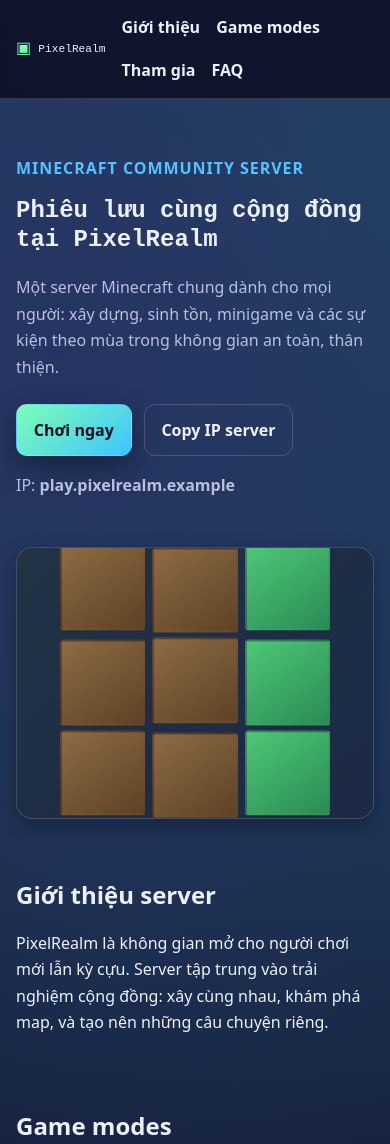
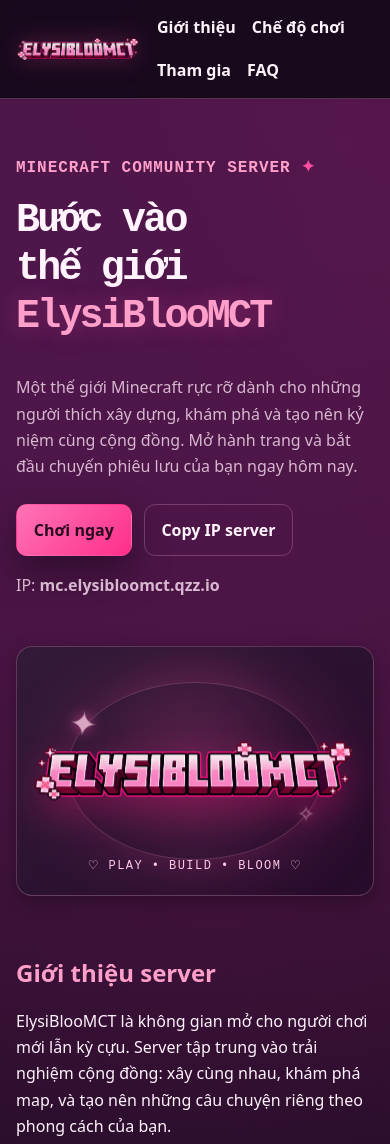
Before and after one commit to ElysiBlooMCT/ElyMCWebsite, a plain HTML site: page index.html in a window 390 px wide. Shown: the top 1144 px of the page. Drawn offline with Linux system fonts and the light colour scheme.

Commit message:
Refresh ElysiBlooMCT branding and theme
Co-authored-by: Copilot <223556219+Copilot@users.noreply.github.com>

```diff
--- a/index.html
+++ b/index.html
@@ -5,23 +5,27 @@
     <meta name="viewport" content="width=device-width, initial-scale=1.0" />
     <meta
       name="description"
-      content="Landing page giới thiệu server Minecraft cộng đồng với chế độ chơi đa dạng và hướng dẫn tham gia nhanh."
+      content="ElysiBlooMCT - server Minecraft cộng đồng với thế giới sinh tồn, phiêu lưu và những sự kiện ngập tràn sắc hồng."
     />
-    <title>PixelRealm - Minecraft Community Server</title>
+    <meta name="theme-color" content="#16091e" />
+    <title>ElysiBlooMCT | Minecraft Community Server</title>
     <link rel="stylesheet" href="./styles.css" />
   </head>
   <body>
     <a class="skip-link" href="#main-content">Bỏ qua đến nội dung chính</a>
     <header class="site-header" id="top">
       <div class="container nav-wrap">
-        <a href="#top" class="brand" aria-label="PixelRealm Home">
-          <span class="brand-mark" aria-hidden="true">▣</span>
-          <span>PixelRealm</span>
+        <a href="#top" class="brand" aria-label="ElysiBlooMCT trang chủ">
+          <img
+            class="brand-logo"
+            src="./RUIDbcf7c16b5ec74af484df331f7d2fbcb4.png"
+            alt="ElysiBlooMCT"
+          />
         </a>
         <nav aria-label="Điều hướng chính">
           <ul class="nav-links">
             <li><a href="#about">Giới thiệu</a></li>
-            <li><a href="#modes">Game modes</a></li>
+            <li><a href="#modes">Chế độ chơi</a></li>
             <li><a href="#join">Tham gia</a></li>
             <li><a href="#faq">FAQ</a></li>
           </ul>
@@ -33,12 +37,12 @@
       <section class="hero" aria-labelledby="hero-title">
         <div class="container hero-grid">
           <div>
-            <p class="eyebrow">Minecraft Community Server</p>
-            <h1 id="hero-title">Phiêu lưu cùng cộng đồng tại PixelRealm</h1>
+            <p class="eyebrow">Minecraft Community Server <span>✦</span></p>
+            <h1 id="hero-title">Bước vào thế giới <em>ElysiBlooMCT</em></h1>
             <p class="hero-text">
-              Một server Minecraft chung dành cho mọi người: xây dựng, sinh tồn,
-              minigame và các sự kiện theo mùa trong không gian an toàn, thân
-              thiện.
+              Một thế giới Minecraft rực rỡ dành cho những người thích xây dựng,
+              khám phá và tạo nên kỷ niệm cùng cộng đồng. Mở hành trang và bắt
+              đầu chuyến phiêu lưu của bạn ngay hôm nay.
             </p>
             <div class="hero-actions">
               <a class="btn btn-primary" href="#join">Chơi ngay</a>
@@ -47,15 +51,19 @@
               </button>
             </div>
             <p class="server-ip" aria-live="polite">
-              IP: <strong id="server-ip">play.pixelrealm.example</strong>
+              IP: <strong id="server-ip">mc.elysibloomct.qzz.io</strong>
               <span id="copy-status" role="status"></span>
             </p>
           </div>
-          <div class="hero-panel" aria-hidden="true">
-            <div class="pixel-stack">
-              <span></span><span></span><span></span><span></span><span></span>
-              <span></span><span></span><span></span><span></span>
-            </div>
+          <div class="hero-panel">
+            <div class="sparkle sparkle-one">✦</div>
+            <div class="sparkle sparkle-two">✧</div>
+            <img
+              class="hero-logo"
+              src="./RUIDbcf7c16b5ec74af484df331f7d2fbcb4.png"
+              alt="Logo ElysiBlooMCT"
+            />
+            <p class="hero-badge">♡ PLAY • BUILD • BLOOM ♡</p>
           </div>
         </div>
       </section>
@@ -64,26 +72,29 @@
         <div class="container">
           <h2 id="about-title">Giới thiệu server</h2>
           <p>
-            PixelRealm là không gian mở cho người chơi mới lẫn kỳ cựu. Server
+            ElysiBlooMCT là không gian mở cho người chơi mới lẫn kỳ cựu. Server
             tập trung vào trải nghiệm cộng đồng: xây cùng nhau, khám phá map,
-            và tạo nên những câu chuyện riêng.
+            và tạo nên những câu chuyện riêng theo phong cách của bạn.
           </p>
         </div>
       </section>
 
       <section class="section" id="modes" aria-labelledby="modes-title">
         <div class="container">
-          <h2 id="modes-title">Game modes</h2>
+          <h2 id="modes-title">Chế độ chơi</h2>
           <div class="card-grid">
             <article class="card">
+              <span class="card-icon" aria-hidden="true">♡</span>
               <h3>Survival Co-op</h3>
               <p>Sinh tồn, phát triển căn cứ và bảo vệ thành quả cùng bạn bè.</p>
             </article>
             <article class="card">
+              <span class="card-icon" aria-hidden="true">✦</span>
               <h3>Skyblock</h3>
               <p>Bắt đầu từ hòn đảo nhỏ, mở rộng tài nguyên và xây đế chế trên trời.</p>
             </article>
             <article class="card">
+              <span class="card-icon" aria-hidden="true">✧</span>
               <h3>Mini Games</h3>
               <p>Đua tốc độ, PvP vui vẻ, parkour và nhiều thử thách ngắn theo tuần.</p>
             </article>
@@ -105,24 +116,22 @@
 
       <section class="section" aria-labelledby="stats-title">
         <div class="container">
-          <h2 id="stats-title">Tình trạng cộng đồng (minh họa)</h2>
+          <h2 id="stats-title">Cộng đồng đang phát triển</h2>
           <div class="card-grid stats-grid">
             <article class="card stat">
-              <p class="stat-label">Online hiện tại</p>
-              <p class="stat-value">128+</p>
+              <p class="stat-label">Không khí</p>
+              <p class="stat-value">Chill</p>
             </article>
             <article class="card stat">
-              <p class="stat-label">Thành viên Discord</p>
-              <p class="stat-value">4.5K</p>
+              <p class="stat-label">Tinh thần</p>
+              <p class="stat-value">Friendly</p>
             </article>
             <article class="card stat">
-              <p class="stat-label">Uptime server</p>
-              <p class="stat-value">99.9%</p>
+              <p class="stat-label">Phiên bản</p>
+              <p class="stat-value">Java</p>
             </article>
           </div>
-          <p class="note">
-            * Dữ liệu trên là mock để minh họa giao diện khi chưa kết nối backend.
-          </p>
+          <p class="note">Website đang được cập nhật để mang đến trải nghiệm ElysiBlooMCT tốt hơn.</p>
         </div>
       </section>
 
@@ -132,7 +141,7 @@
           <ol class="steps">
             <li>Mở Minecraft Java Edition phiên bản tương thích.</li>
             <li>Chọn Multiplayer → Add Server.</li>
-            <li>Nhập tên tùy chọn và IP: <strong>play.pixelrealm.example</strong>.</li>
+            <li>Nhập tên tùy chọn và IP: <strong>mc.elysibloomct.qzz.io</strong>.</li>
             <li>Bấm Join Server, hoàn tất xác thực trong game và bắt đầu chơi.</li>
           </ol>
         </div>
@@ -144,7 +153,7 @@
           <div class="faq-list">
             <details>
               <summary>Server có miễn phí tham gia không?</summary>
-              <p>Có. Đây là server cộng đồng, miễn phí và ưu tiên trải nghiệm công bằng.</p>
+              <p>Có. ElysiBlooMCT là server cộng đồng, miễn phí và ưu tiên trải nghiệm công bằng.</p>
             </details>
             <details>
               <summary>Người mới có được hỗ trợ không?</summary>
@@ -161,7 +170,7 @@
 
     <footer class="site-footer">
       <div class="container footer-wrap">
-        <p>© <span id="year"></span> PixelRealm. Crafted for the Minecraft community.</p>
+        <p>© <span id="year"></span> ElysiBlooMCT. Crafted with pink magic.</p>
         <a href="#top">Lên đầu trang</a>
       </div>
     </footer>
--- a/styles.css
+++ b/styles.css
@@ -1,432 +1,127 @@
 :root {
-  --bg: #0c1025;
-  --bg-soft: #171c38;
-  --text: #edf1ff;
-  --muted: #b9c0de;
-  --primary: #75ffb0;
-  --accent: #56c2ff;
-  --card: rgba(255, 255, 255, 0.06);
-  --border: rgba(255, 255, 255, 0.16);
-  --shadow: 0 10px 28px rgba(0, 0, 0, 0.35);
+  --bg: #100817;
+  --bg-soft: #1b0b27;
+  --text: #fff3fc;
+  --muted: #d7b8d0;
+  --primary: #ff4fa3;
+  --primary-soft: #ff9fca;
+  --accent: #ffc9e5;
+  --card: rgba(255, 214, 240, 0.07);
+  --border: rgba(255, 174, 218, 0.25);
+  --shadow: 0 16px 38px rgba(4, 0, 13, 0.42);
 }
 
-* {
-  box-sizing: border-box;
-}
+* { box-sizing: border-box; }
 
-html,
-body {
-  margin: 0;
-  padding: 0;
-  min-height: 100%;
-}
-
-html {
-  scroll-behavior: smooth;
-}
+html, body { margin: 0; padding: 0; min-height: 100%; }
+html { scroll-behavior: smooth; }
 
 body {
   font-family: system-ui, -apple-system, "Segoe UI", sans-serif;
   background:
-    radial-gradient(circle at 15% 10%, #273463 0, rgba(39, 52, 99, 0) 42%),
-    radial-gradient(circle at 80% 5%, #1d5b68 0, rgba(29, 91, 104, 0) 35%),
+    radial-gradient(circle at 12% 8%, #4e164b 0, rgba(78, 22, 75, 0) 38%),
+    radial-gradient(circle at 88% 4%, #68184d 0, rgba(104, 24, 77, 0) 34%),
+    radial-gradient(circle at 50% 80%, #26102f 0, rgba(38, 16, 47, 0) 40%),
     var(--bg);
   color: var(--text);
   line-height: 1.65;
 }
 
-h1,
-h2,
-h3 {
-  line-height: 1.2;
-  margin-top: 0;
-}
-
-h1,
-.brand {
-  font-family: "Courier New", Courier, monospace;
-}
-
-a {
-  color: var(--primary);
-  text-decoration: none;
-}
+h1, h2, h3 { line-height: 1.2; margin-top: 0; }
+h1, .brand, .eyebrow, .hero-badge { font-family: "Courier New", Courier, monospace; }
+h2 { color: var(--primary-soft); }
+a { color: var(--primary-soft); text-decoration: none; }
 
 .skip-link {
-  position: absolute;
-  left: -9999px;
-  top: 0;
-  background: #fff;
-  color: #111;
-  padding: 0.65rem 0.8rem;
-  z-index: 1000;
+  position: absolute; left: -9999px; top: 0; background: #fff; color: #111;
+  padding: 0.65rem 0.8rem; z-index: 1000;
 }
-
-.skip-link:focus-visible {
-  left: 0.75rem;
-  top: 0.75rem;
-}
-
-.container {
-  width: min(1100px, calc(100% - 2rem));
-  margin: 0 auto;
-}
+.skip-link:focus-visible { left: 0.75rem; top: 0.75rem; }
+.container { width: min(1100px, calc(100% - 2rem)); margin: 0 auto; }
 
 .site-header {
-  position: sticky;
-  top: 0;
-  background: rgba(12, 16, 37, 0.86);
-  backdrop-filter: blur(8px);
-  border-bottom: 1px solid var(--border);
-  z-index: 10;
+  position: sticky; top: 0; background: rgba(16, 8, 23, 0.88);
+  backdrop-filter: blur(8px); border-bottom: 1px solid var(--border); z-index: 10;
 }
+.nav-wrap { display: flex; justify-content: space-between; align-items: center; padding: 0.9rem 0; gap: 1rem; }
+.brand { color: var(--text); line-height: 0; }
+.brand-logo { display: block; width: 155px; filter: drop-shadow(0 0 12px rgba(255, 79, 163, 0.25)); }
+.nav-links { list-style: none; display: flex; flex-wrap: wrap; gap: 1rem; margin: 0; padding: 0; }
+.nav-links a { color: var(--text); font-weight: 600; }
+.nav-links a:hover { color: var(--primary-soft); }
 
-.nav-wrap {
-  display: flex;
-  justify-content: space-between;
-  align-items: center;
-  padding: 0.9rem 0;
-  gap: 1rem;
-}
-
-.brand {
-  display: flex;
-  align-items: center;
-  gap: 0.45rem;
-  color: var(--text);
-  font-size: 0.7rem;
-}
-
-.brand-mark {
-  color: var(--primary);
-  font-size: 1rem;
-}
-
-.nav-links {
-  list-style: none;
-  display: flex;
-  flex-wrap: wrap;
-  gap: 1rem;
-  margin: 0;
-  padding: 0;
-}
-
-.nav-links a {
-  color: var(--text);
-  font-weight: 600;
-}
-
-.hero {
-  padding: 4.5rem 0 3rem;
-}
-
-.hero-grid {
-  display: grid;
-  grid-template-columns: 1.2fr 1fr;
-  gap: 2rem;
-  align-items: center;
-}
-
-.eyebrow {
-  color: var(--accent);
-  font-weight: 700;
-  text-transform: uppercase;
-  letter-spacing: 0.06em;
-}
-
-.hero-text {
-  max-width: 58ch;
-  color: var(--muted);
-}
-
-.hero-actions {
-  display: flex;
-  gap: 0.75rem;
-  flex-wrap: wrap;
-  margin: 1.5rem 0 0.65rem;
-}
-
-.btn {
-  border: 1px solid transparent;
-  border-radius: 0.7rem;
-  padding: 0.75rem 1.05rem;
-  font: inherit;
-  font-weight: 700;
-  cursor: pointer;
-  transition:
-    transform 0.28s ease,
-    box-shadow 0.28s ease,
-    filter 0.28s ease;
-}
-
-.btn-primary {
-  background: linear-gradient(140deg, #7dffb6, #3ec3ff);
-  color: #041022;
-  box-shadow: var(--shadow);
-}
-
-.btn-secondary {
-  background: transparent;
-  border-color: var(--border);
-  color: var(--text);
-}
-
-.server-ip {
-  color: var(--muted);
-}
-
-#copy-status {
-  margin-left: 0.45rem;
-  color: var(--primary);
-  font-weight: 700;
-}
+.hero { padding: 5.3rem 0 4.1rem; }
+.hero-grid { display: grid; grid-template-columns: 1.05fr 1fr; gap: 2rem; align-items: center; }
+.eyebrow { color: var(--primary-soft); font-weight: 700; text-transform: uppercase; letter-spacing: 0.06em; }
+.eyebrow span { color: var(--primary); }
+h1 { max-width: 760px; font-size: clamp(2.5rem, 7vw, 5.2rem); letter-spacing: -0.07em; text-wrap: balance; }
+h1 em { color: var(--primary-soft); font-style: normal; text-shadow: 0 0 24px rgba(255, 79, 163, 0.35); }
+.hero-text { max-width: 58ch; color: var(--muted); }
+.hero-actions { display: flex; gap: 0.75rem; flex-wrap: wrap; margin: 1.5rem 0 0.65rem; }
+.btn { border: 1px solid transparent; border-radius: 0.7rem; padding: 0.75rem 1.05rem; font: inherit; font-weight: 700; cursor: pointer; transition: transform 0.28s ease, box-shadow 0.28s ease, filter 0.28s ease; }
+.btn-primary { background: linear-gradient(135deg, #ff74b5, #ff2e8b); color: #28091f; box-shadow: var(--shadow); }
+.btn-secondary { background: transparent; border-color: var(--border); color: var(--text); }
+.btn-secondary:hover { border-color: var(--primary); color: var(--primary-soft); }
+.server-ip { color: var(--muted); }
+#copy-status { margin-left: 0.45rem; color: var(--primary-soft); font-weight: 700; }
 
 .hero-panel {
-  border: 1px solid var(--border);
-  border-radius: 1rem;
-  min-height: 260px;
-  display: grid;
-  place-items: center;
-  background:
-    linear-gradient(140deg, rgba(117, 255, 176, 0.1), rgba(86, 194, 255, 0.08)),
-    var(--bg-soft);
-  box-shadow: var(--shadow);
-  animation: panel-enter 0.7s cubic-bezier(0.22, 1, 0.36, 1) both;
-  overflow: hidden;
+  min-height: 330px; display: grid; place-items: center; border: 1px solid var(--border);
+  border-radius: 1rem; position: relative; overflow: hidden;
+  background: radial-gradient(circle at 50% 48%, rgba(255, 79, 163, 0.24), transparent 55%), linear-gradient(140deg, rgba(255, 159, 202, 0.1), rgba(92, 12, 67, 0.18)), var(--bg-soft);
+  box-shadow: var(--shadow); animation: panel-enter 0.7s cubic-bezier(0.22, 1, 0.36, 1) both;
 }
+.hero-panel::before { content: ""; position: absolute; inset: 14%; border: 1px solid rgba(255, 159, 202, 0.22); border-radius: 50%; box-shadow: 0 0 80px rgba(255, 79, 163, 0.22); }
+.hero-logo { width: min(92%, 560px); position: relative; z-index: 1; animation: float 4.5s ease-in-out infinite; filter: drop-shadow(0 14px 18px rgba(255, 18, 123, 0.28)); }
+.hero-badge { position: absolute; bottom: 1.15rem; margin: 0; color: var(--accent); font-size: 0.75rem; letter-spacing: 0.12em; z-index: 2; }
+.sparkle { position: absolute; color: var(--accent); text-shadow: 0 0 12px var(--primary); z-index: 2; animation: twinkle 2.2s ease-in-out infinite; }
+.sparkle-one { top: 20%; left: 15%; font-size: 2rem; }
+.sparkle-two { right: 16%; bottom: 25%; font-size: 1.5rem; animation-delay: 0.7s; }
 
-.pixel-stack {
-  width: min(320px, 88%);
-  display: grid;
-  grid-template-columns: repeat(3, 1fr);
-  gap: 0.55rem;
-}
+.section { padding: 2.2rem 0; }
+.card-grid { display: grid; grid-template-columns: repeat(3, minmax(0, 1fr)); gap: 1rem; }
+.card { background: var(--card); border: 1px solid var(--border); border-radius: 0.9rem; padding: 1rem; box-shadow: var(--shadow); transition: transform 0.3s ease, box-shadow 0.3s ease, border-color 0.3s ease; }
+.card-icon { color: var(--primary); font-size: 1.5rem; }
+.scroll-reveal { opacity: 0; transform: translateY(18px); transition: opacity 0.55s ease, transform 0.55s ease; }
+.scroll-reveal.is-visible { opacity: 1; transform: translateY(0); }
+.feature-list { padding-left: 1.2rem; display: grid; gap: 0.65rem; }
+.stat { text-align: center; }
+.stat-label { color: var(--muted); margin: 0; }
+.stat-value { margin: 0.3rem 0 0; font-size: 1.8rem; font-weight: 800; color: var(--primary-soft); }
+.steps { display: grid; gap: 0.6rem; padding-left: 1.25rem; }
+.note { margin-top: 0.85rem; color: var(--muted); font-size: 0.95rem; }
+details { background: var(--card); border: 1px solid var(--border); border-radius: 0.75rem; padding: 0.7rem 0.85rem; }
+details + details { margin-top: 0.75rem; }
+summary { cursor: pointer; font-weight: 700; }
+.site-footer { border-top: 1px solid var(--border); padding: 1.1rem 0 1.8rem; margin-top: 1rem; }
+.footer-wrap { display: flex; flex-wrap: wrap; gap: 0.65rem; justify-content: space-between; align-items: center; }
+:focus-visible { outline: 3px solid var(--accent); outline-offset: 2px; }
 
-.pixel-stack span {
-  display: block;
-  aspect-ratio: 1;
-  border-radius: 0.2rem;
-  background: linear-gradient(145deg, #8d6b45, #5f4325);
-  border: 2px solid rgba(0, 0, 0, 0.18);
-  animation: float 3.6s ease-in-out infinite;
-}
-
-.pixel-stack span:nth-child(3n) {
-  background: linear-gradient(145deg, #4ec777, #2b8c56);
-}
-
-.pixel-stack span:nth-child(2n) {
-  animation-delay: 0.5s;
-}
-
-.section {
-  padding: 2.2rem 0;
-}
-
-.card-grid {
-  display: grid;
-  grid-template-columns: repeat(3, minmax(0, 1fr));
-  gap: 1rem;
-}
-
-.card {
-  background: var(--card);
-  border: 1px solid var(--border);
-  border-radius: 0.9rem;
-  padding: 1rem;
-  box-shadow: var(--shadow);
-  transition:
-    transform 0.3s ease,
-    box-shadow 0.3s ease,
-    border-color 0.3s ease;
-}
-
-.scroll-reveal {
-  opacity: 0;
-  transform: translateY(18px);
-  transition:
-    opacity 0.55s ease,
-    transform 0.55s ease;
-}
-
-.scroll-reveal.is-visible {
-  opacity: 1;
-  transform: translateY(0);
-}
-
-.feature-list {
-  padding-left: 1.2rem;
-  display: grid;
-  gap: 0.65rem;
-}
-
-.stat {
-  text-align: center;
-}
-
-.stat-label {
-  color: var(--muted);
-  margin: 0;
-}
-
-.stat-value {
-  margin: 0.3rem 0 0;
-  font-size: 1.8rem;
-  font-weight: 800;
-}
-
-.steps {
-  display: grid;
-  gap: 0.6rem;
-  padding-left: 1.25rem;
-}
-
-.note {
-  margin-top: 0.85rem;
-  color: var(--muted);
-  font-size: 0.95rem;
-}
-
-details {
-  background: var(--card);
-  border: 1px solid var(--border);
-  border-radius: 0.75rem;
-  padding: 0.7rem 0.85rem;
-}
-
-details + details {
-  margin-top: 0.75rem;
-}
-
-summary {
-  cursor: pointer;
-  font-weight: 700;
-}
-
-.site-footer {
-  border-top: 1px solid var(--border);
-  padding: 1.1rem 0 1.8rem;
-  margin-top: 1rem;
-}
-
-.footer-wrap {
-  display: flex;
-  flex-wrap: wrap;
-  gap: 0.65rem;
-  justify-content: space-between;
-  align-items: center;
-}
-
-:focus-visible {
-  outline: 3px solid #ffe37d;
-  outline-offset: 2px;
-}
-
-@keyframes float {
-  0%,
-  100% {
-    transform: translateY(0);
-  }
-  50% {
-    transform: translateY(-7px);
-  }
-}
-
-@keyframes panel-enter {
-  from {
-    opacity: 0;
-    transform: translateY(12px) scale(0.98);
-  }
-  to {
-    opacity: 1;
-    transform: translateY(0) scale(1);
-  }
-}
+@keyframes float { 0%, 100% { transform: translateY(0); } 50% { transform: translateY(-7px); } }
+@keyframes twinkle { 0%, 100% { opacity: 0.5; transform: scale(0.9) rotate(0deg); } 50% { opacity: 1; transform: scale(1.15) rotate(12deg); } }
+@keyframes panel-enter { from { opacity: 0; transform: translateY(12px) scale(0.98); } to { opacity: 1; transform: translateY(0) scale(1); } }
 
 @media (hover: hover) and (pointer: fine) {
-  a:hover {
-    text-decoration: underline;
-  }
-
-  .btn:hover {
-    transform: translateY(-2px);
-    filter: brightness(1.06);
-  }
-
-  .card:hover {
-    transform: translateY(-3px);
-    border-color: rgba(117, 255, 176, 0.4);
-  }
+  a:hover { text-decoration: underline; }
+  .btn:hover { transform: translateY(-2px); filter: brightness(1.06); }
+  .card:hover { transform: translateY(-3px); border-color: rgba(255, 79, 163, 0.65); }
 }
-
 @media (max-width: 900px) {
-  .hero-grid,
-  .card-grid {
-    grid-template-columns: 1fr;
-  }
-
-  .hero {
-    padding-top: 3rem;
-  }
+  .hero-grid, .card-grid { grid-template-columns: 1fr; }
+  .hero { padding-top: 3rem; }
 }
-
 @media (max-width: 600px) {
-  html {
-    scroll-behavior: auto;
-  }
-
-  .site-header {
-    backdrop-filter: blur(4px);
-  }
-
-  .hero {
-    padding: 2.5rem 0 2rem;
-  }
-
-  .hero-panel {
-    min-height: 220px;
-    box-shadow: 0 6px 18px rgba(0, 0, 0, 0.28);
-  }
-
-  .pixel-stack {
-    width: min(270px, 90%);
-    gap: 0.45rem;
-  }
-
-  .pixel-stack span {
-    animation-duration: 4.1s;
-  }
-
-  .section {
-    padding: 1.9rem 0;
-  }
-
-  .card {
-    box-shadow: 0 6px 16px rgba(0, 0, 0, 0.25);
-  }
-
-  .scroll-reveal {
-    transform: translateY(12px);
-    transition-duration: 0.4s;
-  }
+  html { scroll-behavior: auto; }
+  .site-header { backdrop-filter: blur(4px); }
+  .hero { padding: 2.5rem 0 2rem; }
+  .hero-panel { min-height: 250px; box-shadow: 0 6px 18px rgba(0, 0, 0, 0.28); }
+  .brand-logo { width: 125px; }
+  .section { padding: 1.9rem 0; }
+  .card { box-shadow: 0 6px 16px rgba(0, 0, 0, 0.25); }
+  .scroll-reveal { transform: translateY(12px); transition-duration: 0.4s; }
 }
-
 @media (prefers-reduced-motion: reduce) {
-  html {
-    scroll-behavior: auto;
-  }
-
-  *,
-  *::before,
-  *::after {
-    animation-duration: 0.01ms !important;
-    animation-iteration-count: 1 !important;
-    transition-duration: 0.01ms !important;
-    scroll-behavior: auto !important;
-  }
-
-  .scroll-reveal {
-    opacity: 1;
-    transform: none;
-  }
+  html { scroll-behavior: auto; }
+  *, *::before, *::after { animation-duration: 0.01ms !important; animation-iteration-count: 1 !important; transition-duration: 0.01ms !important; scroll-behavior: auto !important; }
+  .scroll-reveal { opacity: 1; transform: none; }
 }
```
Also changed, not shown: 1 other file.
